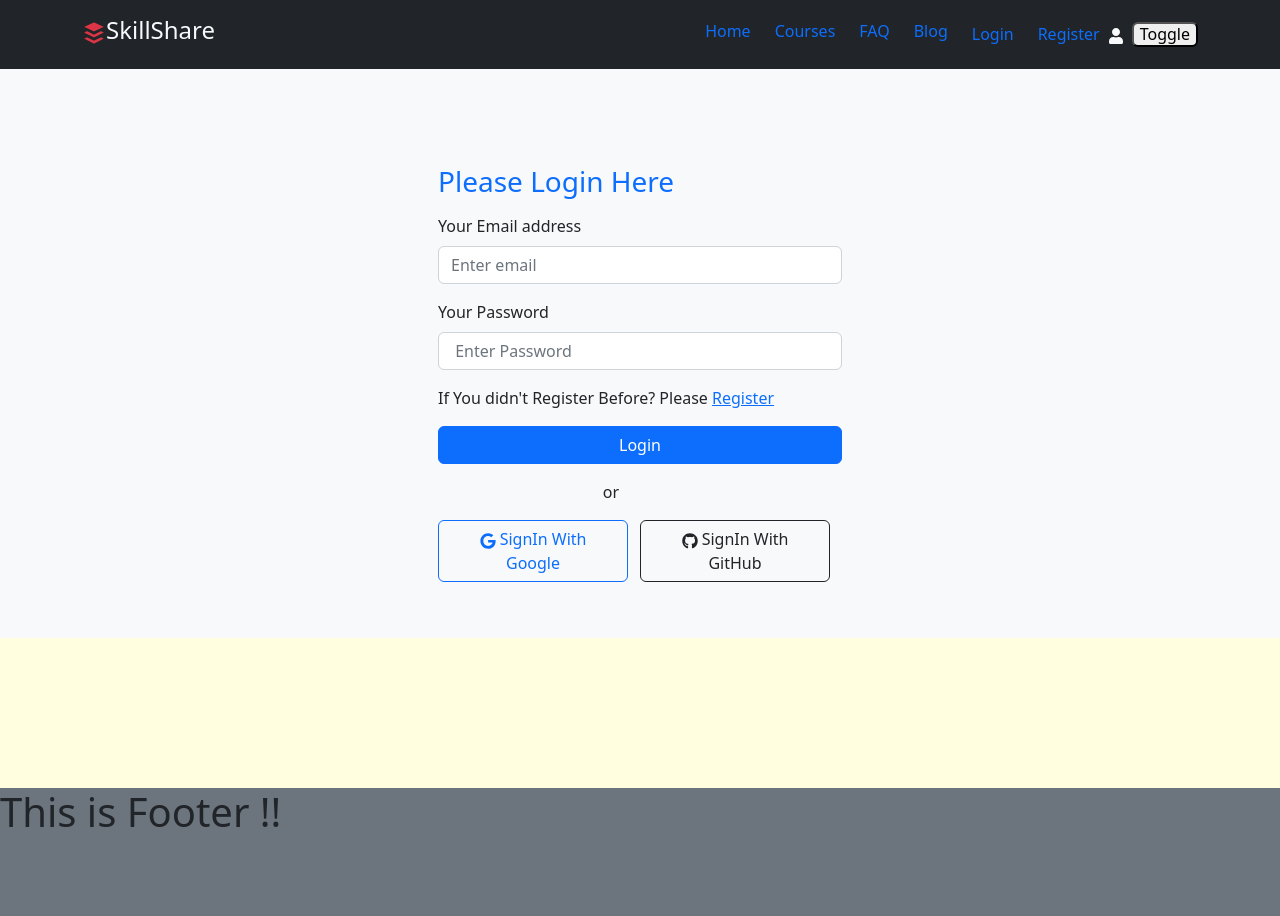
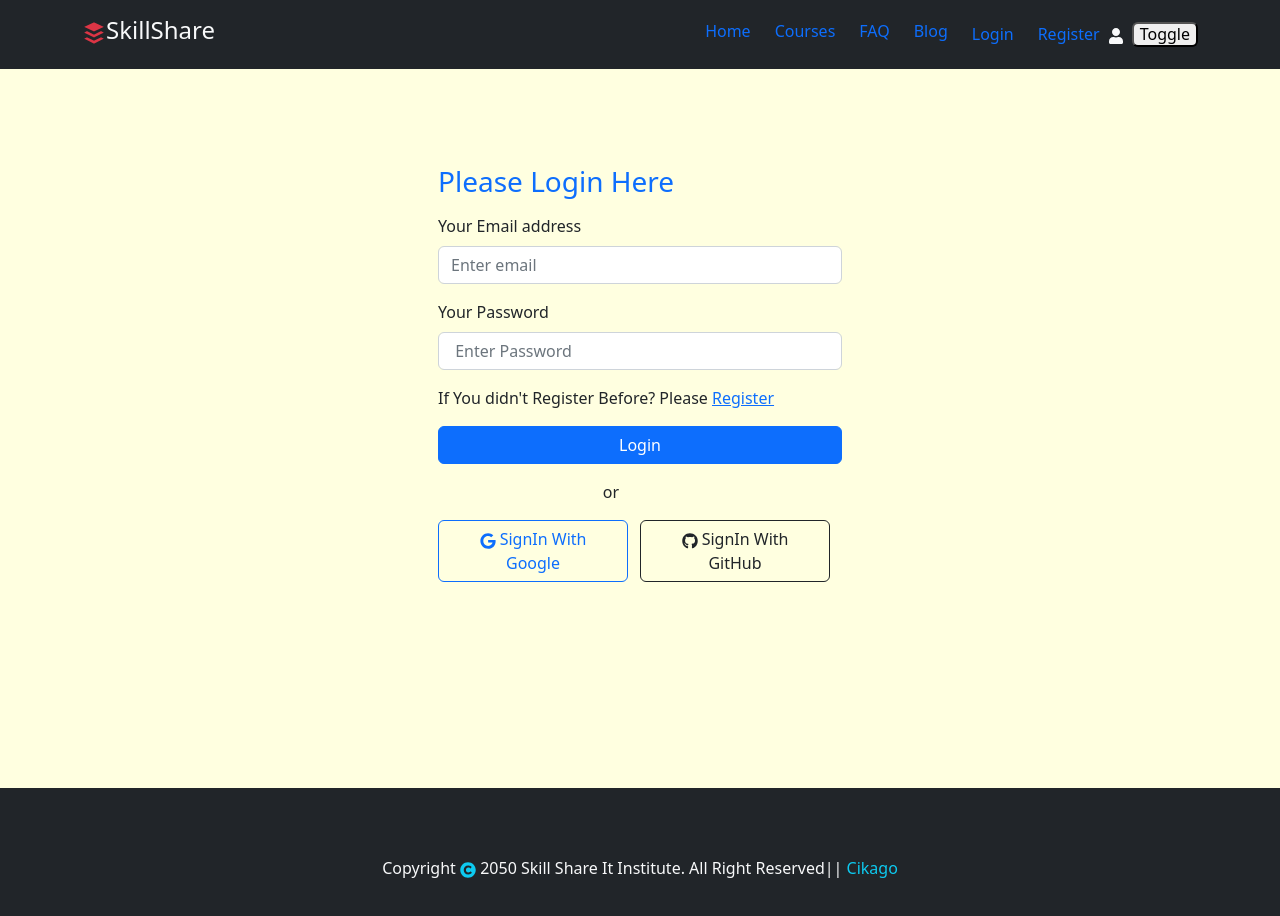
Before and after one commit to Rakibul187/skill-share-client, a React (Create React App) app: page /login in a window 1280 px wide. Shown: the top 916 px of the page. Built offline with nearby package versions, Linux system fonts and the light colour scheme; no server answers.

Commit message:
final commit

```diff
--- a/src/Pages/Blogs/Blogs.js
+++ b/src/Pages/Blogs/Blogs.js
@@ -8,8 +8,8 @@ const Blogs = () => {
     return (
         // d-flex justify-content-center
 
-        <div className='d-flex justify-content-center bg-light'>
-            <div style={{ width: '60%', height: "100vh", paddingLeft: "50px" }} className='bg-light  pt-5'>
+        <div className='d-flex justify-content-center '>
+            <div style={{ width: '60%', height: "100vh", paddingLeft: "50px" }} className='pt-5'>
                 <Container className=' ms-5 '>
                     <h2 className='mb-4 text-info'>Some Important Question & Answer</h2>
                     <div className='bg-light' style={{ maxWidth: "1000px", marginBottom: '15px', borderLeft: '5px solid grey' }}>
--- a/src/Pages/Login/Login/Login.js
+++ b/src/Pages/Login/Login/Login.js
@@ -63,8 +63,8 @@ const Login = () => {
     }
 
     return (
-        <div className='bg-light pt-5'>
-            <Container style={{ width: "500px", marginBottom: '150px' }} className=' bg-light p-5'>
+        <div className='pt-5'>
+            <Container style={{ width: "500px", marginBottom: '150px' }} className=' p-5'>
                 <h3 className='text-primary pb-2'>Please Login Here</h3>
                 <Form onSubmit={handleSubmit}>
                     <Form.Group className="mb-3" controlId="formBasicEmail">
--- a/src/Pages/Shared/Footer/Footer.js
+++ b/src/Pages/Shared/Footer/Footer.js
@@ -1,9 +1,11 @@
 import React from 'react';
+import { FaCopyright } from 'react-icons/fa';
 
 const Footer = () => {
     return (
-        <div style={{ height: "20vh" }} className='w-100 bg-secondary'>
-            <h1>This is Footer !!</h1>
+        <div style={{ height: "20vh" }} className='w-100 bg-dark d-flex justify-content-center align-items-center'>
+
+            <div className='text-light'>Copyright<span className='text-info'> <FaCopyright></FaCopyright></span> 2050 Skill Share It Institute. All Right Reserved|| <span className='text-info'>Cikago</span></div>
         </div>
     );
 };
```
